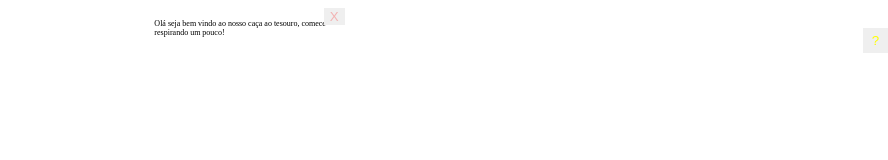
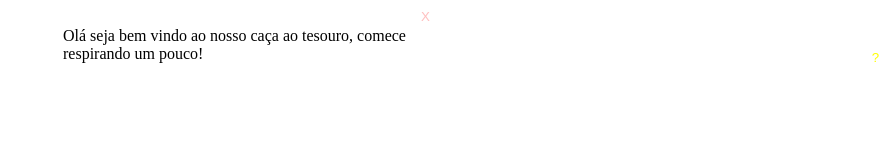
Before and after one commit to Jonatass06/RealidadeAumentada, a plain HTML site: page index.html in a window 1280 px wide. Shown: the whole page, without its empty margins (392-1280 px from the left). Drawn offline with Linux system fonts and the light colour scheme.

Commit message:
Continuação do css

```diff
--- a/style.css
+++ b/style.css
@@ -31,10 +31,11 @@
 }
 
 #textHint{
-    font-size: 0.5rem;
+    font-size: 01rem;
 }
 
 button{
-    background-color: none;
+    background-color: rgba(0,0,0,0);
     border: none;
+    border-radius: 10px;
 }
```
